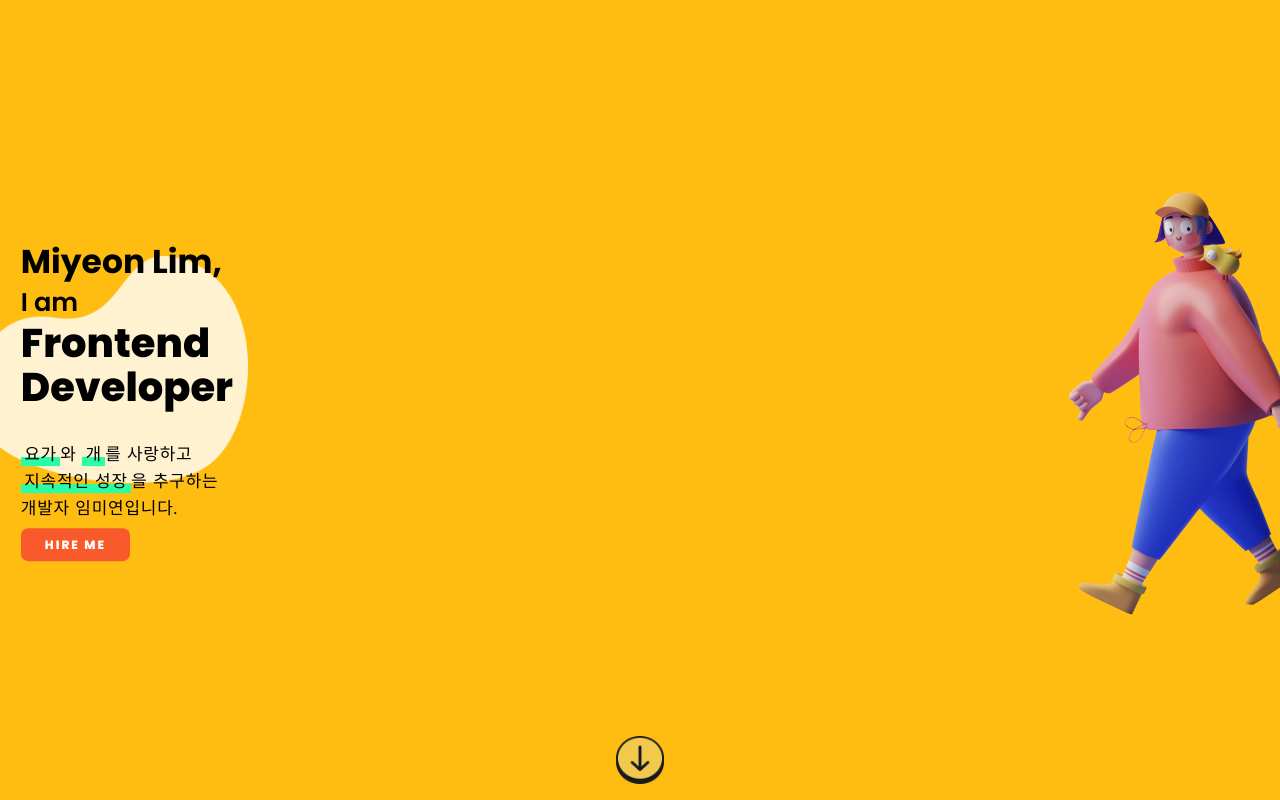
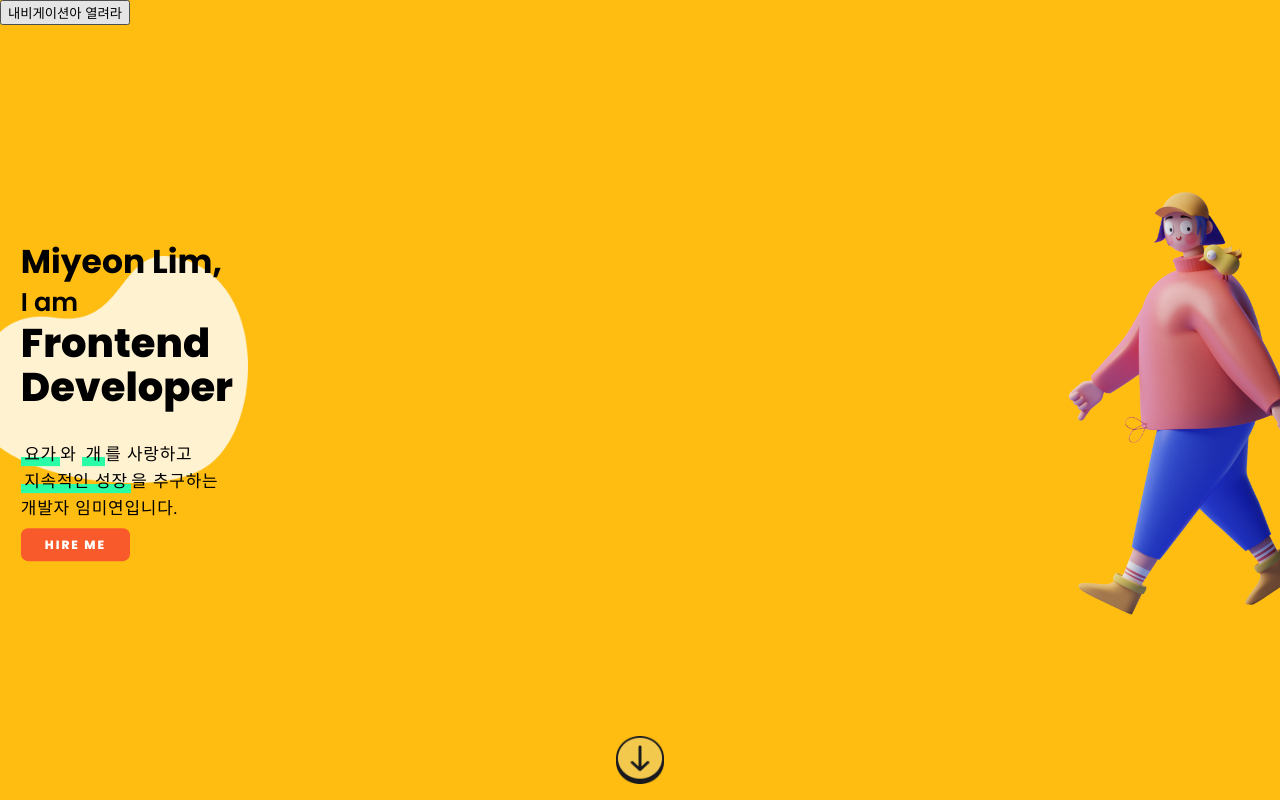
Before and after one commit to mmyeon/mmyeon-home, a React (Create React App) app: page / in a window 1280 px wide. Built offline with nearby package versions, Linux system fonts and the light colour scheme.

Commit message:
[feat] 버튼 클릭시 navBar 보이도록 구현

```diff
--- /dev/null
+++ b/src/components/Gnb/HambergurBtn.js
@@ -0,0 +1,7 @@
+import React from "react";
+
+const HambergurBtn = ({ openNavBar }) => {
+  return <button onClick={openNavBar}>내비게이션아 열려라</button>;
+};
+
+export default HambergurBtn;
--- /dev/null
+++ b/src/components/Gnb/NavigationBar.js
@@ -0,0 +1,12 @@
+import React from "react";
+import styled from "styled-components";
+
+const NavigationBar = ({ closeNavBar }) => {
+  return (
+    <div>
+      열렷다<button onClick={closeNavBar}>X</button>
+    </div>
+  );
+};
+
+export default NavigationBar;
--- /dev/null
+++ b/src/components/Gnb/index.js
@@ -0,0 +1,24 @@
+import React, { useState } from "react";
+import HambergurBtn from "./HambergurBtn";
+import NavigationBar from "./NavigationBar";
+
+const Gnb = () => {
+  const [isNavBarOpen, setIsNavBarOpen] = useState(false);
+
+  return (
+    <div>
+      <HambergurBtn openNavBar={openNavBar} />
+      {isNavBarOpen && <NavigationBar closeNavBar={closeNavBar} />}
+    </div>
+  );
+
+  function openNavBar() {
+    setIsNavBarOpen(true);
+  }
+
+  function closeNavBar() {
+    setIsNavBarOpen(false);
+  }
+};
+
+export default Gnb;
--- a/src/routes/Home.js
+++ b/src/routes/Home.js
@@ -1,5 +1,6 @@
 import React from "react";
 import styled from "styled-components";
+import Gnb from "../components/Gnb";
 import HireMeButton from "../components/HireMeButton";
 import { COLORS, FONT_WEIGHT } from "../styles/constant";
 
@@ -99,6 +100,7 @@ const Container = styled.div`
 const Home = () => {
   return (
     <Container>
+      <Gnb />
       <div className="text-container">
         <div className="title-container">
           <h1 className="name">Miyeon Lim,</h1>
```
